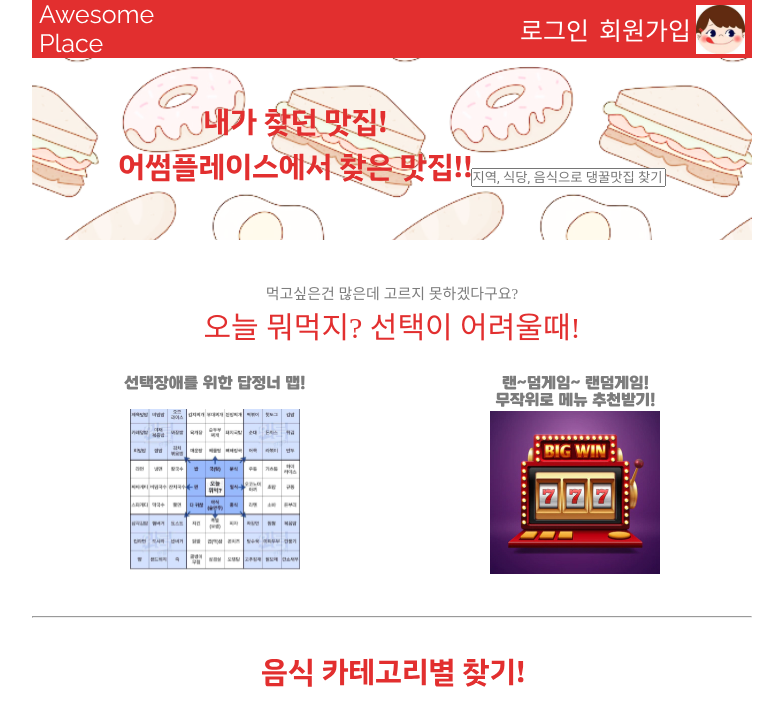
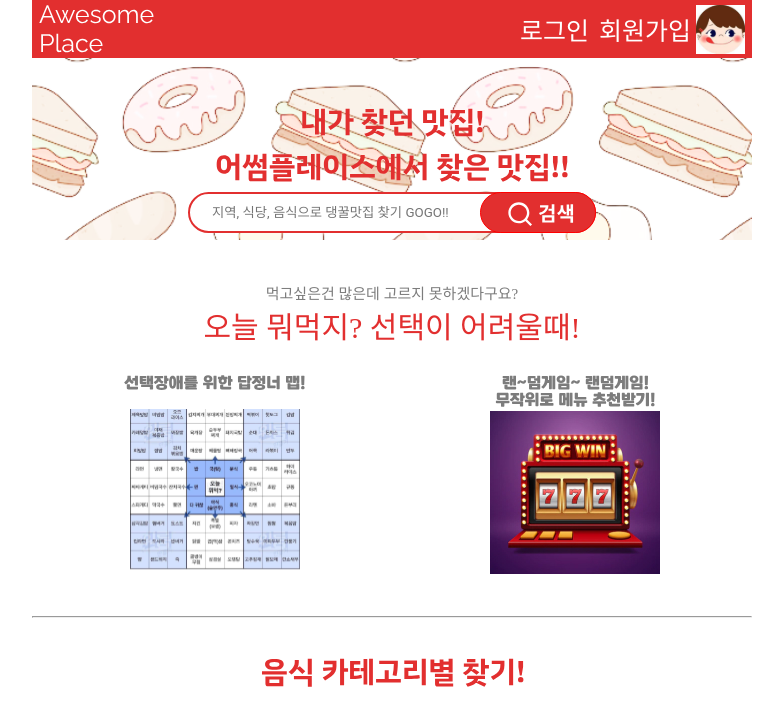
Before and after one commit to Capstone-Awesome-Place-Team/FrontEnd, a React (Create React App) app: page / in a window 1280 px wide. Shown: the top 726 px of the page, without its empty margins (248-1031 px from the left). Built offline with nearby package versions, Linux system fonts and the light colour scheme; no server answers; a web font is replaced by a local one.

Commit message:
메인 검색창 ui/ux구현

```diff
--- a/src/components/main/SearchArea.tsx
+++ b/src/components/main/SearchArea.tsx
@@ -1,6 +1,8 @@
 import React from "react";
 import main_background from "../../static/image/main_background.svg";
 import main_search_font from "../../static/image/main_search_font.svg";
+import search_boundry from "../../static/image/search_boundry.svg";
+import search_button from "../../static/image/search_button.svg";
 const SearchArea: React.FC<{}> = () => {
   return (
     <>
@@ -14,13 +16,36 @@ const SearchArea: React.FC<{}> = () => {
             padding: "108px 0",
           }}
         >
-             <div>
-          <img src={main_search_font} alt=""></img>
-
-          <input type="text" placeholder="지역, 식당, 음식으로 댕꿀맛집 찾기 GOGO!!"></input>
+          <div>
+            <img
+              src={main_search_font}
+              alt=""
+              style={{ display: "block", margin: "0 auto 10px auto", }}
+            ></img>
+            <div
+              style={{
+                display: "flex",
+                backgroundImage: `url(${search_boundry})`,
+                width: "408px",
+                height: "41px",
+              }}
+            >
+              <input
+                type="text"
+                placeholder="지역, 식당, 음식으로 댕꿀맛집 찾기 GOGO!!"
+                style={{
+                  border: "none",
+                  backgroundColor: "white",
+                  width: "250px",
+                  height: "31px",
+                  margin: "5px 24px",
+                  position: "relative",
+                }}
+              ></input>
+              <img src={search_button} alt=""></img>
+            </div>
           </div>
         </div>
-
       </div>
     </>
   );
```
Also changed, not shown: src/static/image/search_boundry.svg (added), src/static/image/search_button.svg (added).
